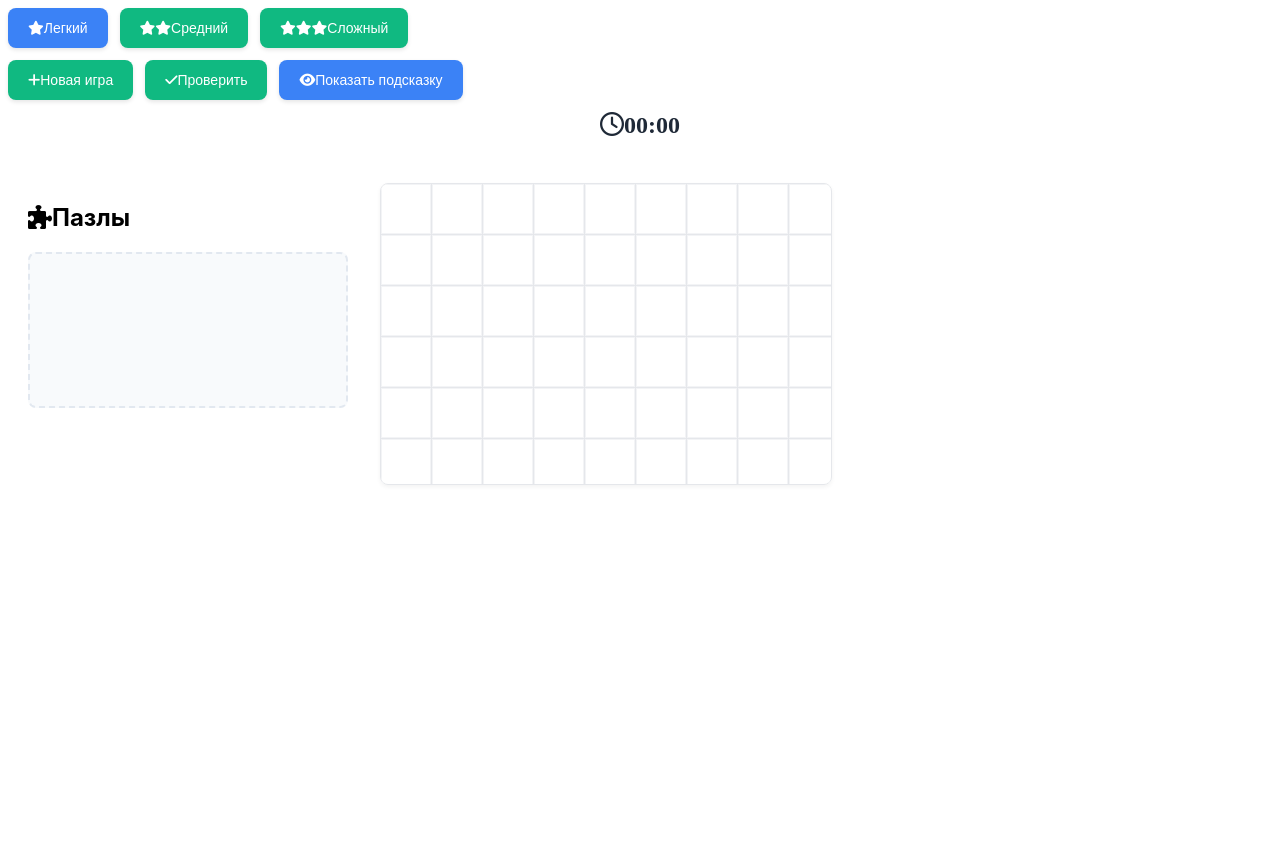
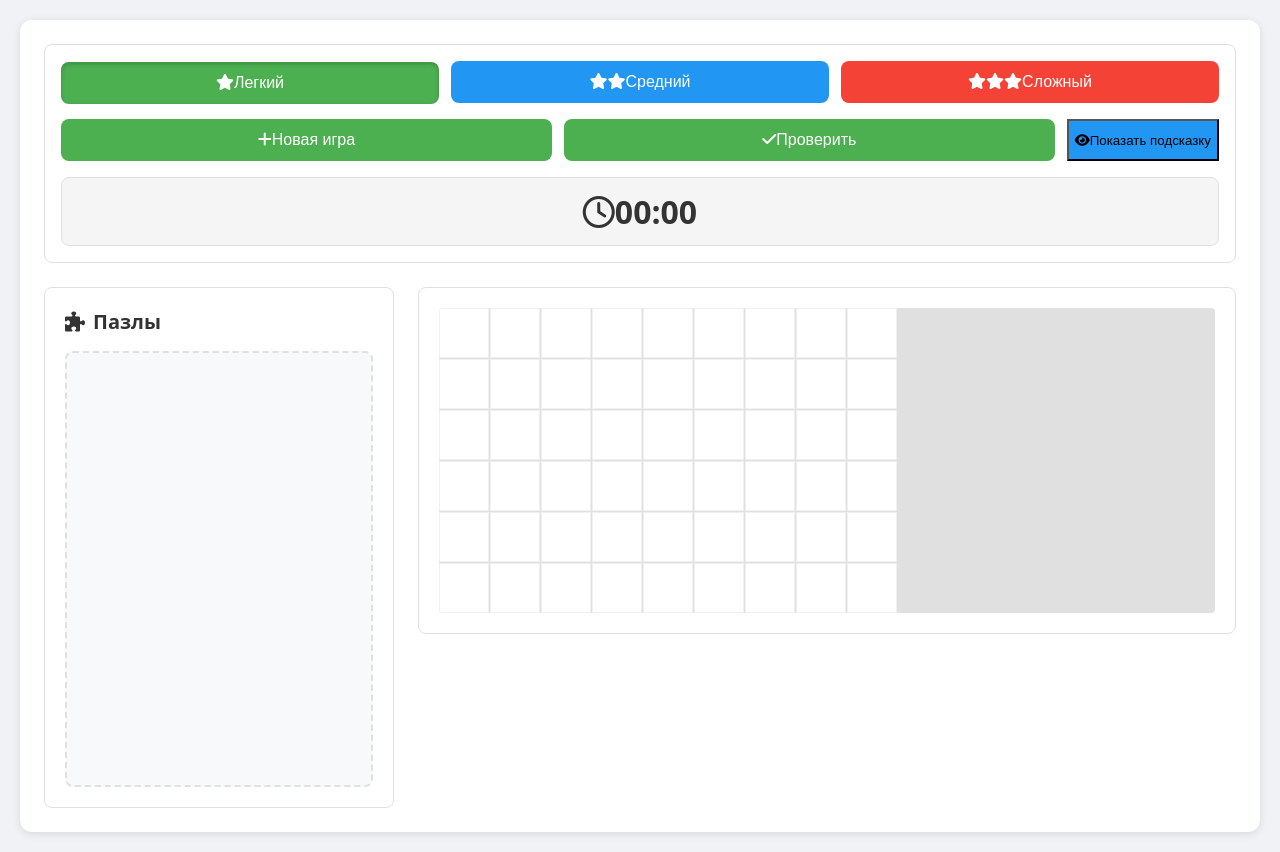
Before and after one commit to SNAcorp/shabalin, a FastAPI app: page /puzzle in a window 1280 px wide. Before the commit the page ends 485 px from the top, so only its background shows below. Run offline with FastAPI, Linux system fonts and the light colour scheme.

Commit message:
Innitial Commit

```diff
--- a/app/static/s.css
+++ b/app/static/s.css
@@ -1,121 +1,162 @@
-.game-wrapper {
-    display: flex;
-    gap: 2rem;
-    padding: 1.25rem;
-    font-family: 'Inter', system-ui, -apple-system, sans-serif;
+/* Основной контейнер */
+body {
+    background-color: #f0f2f5;
+    margin: 0;
+    padding: 20px;
+    min-height: 100vh;
+    font-family: system-ui, -apple-system, sans-serif;
 }
 
+.container {
+    max-width: 1200px;
+    margin: 0 auto;
+    background: white;
+    border-radius: 12px;
+    box-shadow: 0 2px 8px rgba(0,0,0,0.1);
+    padding: 24px;
+}
+
+/* Секция управления */
+.controls {
+    background: white;
+    padding: 16px;
+    border-radius: 8px;
+    margin-bottom: 24px;
+    display: flex;
+    flex-direction: column;
+    gap: 16px;
+    border: 1px solid #e0e0e0;
+}
+
+/* Кнопки сложности */
+.difficulty-buttons {
+    display: flex;
+    gap: 12px;
+}
+
+.difficulty-btn {
+    flex: 1;
+    padding: 12px;
+    border-radius: 8px;
+    border: none;
+    font-size: 16px;
+    font-weight: 500;
+    transition: all 0.2s ease;
+}
+
+.difficulty-btn[data-difficulty="e"] {
+    background-color: #4CAF50;
+    color: white;
+}
+
+.difficulty-btn[data-difficulty="m"] {
+    background-color: #2196F3;
+    color: white;
+}
+
+.difficulty-btn[data-difficulty="h"] {
+    background-color: #F44336;
+    color: white;
+}
+
+.difficulty-btn:hover {
+    transform: translateY(-2px);
+    box-shadow: 0 4px 8px rgba(0,0,0,0.1);
+}
+
+.difficulty-btn.selected {
+    box-shadow: inset 0 2px 4px rgba(0,0,0,0.2);
+    transform: translateY(1px);
+}
+
+/* Игровые кнопки */
+.game-controls {
+    display: flex;
+    gap: 12px;
+}
+
+.control-btn {
+    flex: 1;
+    padding: 12px 24px;
+    border-radius: 8px;
+    border: none;
+    font-size: 16px;
+    font-weight: 500;
+    background: #4CAF50;
+    color: white;
+    cursor: pointer;
+    transition: all 0.2s ease;
+}
+
+.control-btn:hover {
+    background: #45a049;
+    transform: translateY(-2px);
+    box-shadow: 0 4px 8px rgba(0,0,0,0.1);
+}
+
+#togglePreview {
+    background: #2196F3;
+}
+
+#togglePreview:hover {
+    background: #1976D2;
+}
+
+/* Таймер */
+.timer {
+    font-size: 32px;
+    font-weight: bold;
+    text-align: center;
+    color: #333;
+    padding: 12px;
+    background: #f5f5f5;
+    border-radius: 8px;
+    border: 1px solid #e0e0e0;
+}
+
+/* Основная игровая область */
+.game-wrapper {
+    display: grid;
+    grid-template-columns: 350px 1fr;
+    gap: 24px;
+    align-items: start;
+}
+
+/* Секция с пазлами */
 .tiles-section {
-    min-width: 320px;
-    max-width: 600px;
-    flex-shrink: 0;
+    background: white;
+    padding: 20px;
+    border-radius: 8px;
+    border: 1px solid #e0e0e0;
+}
+
+.tiles-section h2 {
+    margin: 0 0 16px 0;
+    color: #333;
+    font-size: 20px;
+    display: flex;
+    align-items: center;
+    gap: 8px;
 }
 
 .tiles-container {
-    min-height: 120px;
-    padding: 1rem;
-    border: 2px dashed #e2e8f0;
-    border-radius: 0.5rem;
-    margin-bottom: 1.25rem;
-    display: flex;
-    flex-wrap: wrap;
-    gap: 0.5rem;
-    background: #f8fafc;
-    transition: all 0.3s ease;
+    background: #f8f9fa;
+    border: 2px dashed #e0e0e0;
+    border-radius: 8px;
+    padding: 16px;
+    min-height: 400px;
+    display: grid;
+    grid-template-columns: repeat(auto-fill, minmax(50px, 1fr));
+    gap: 8px;
+    align-content: start;
 }
 
-.tiles-container:hover {
-    border-color: #94a3b8;
-    background: #f1f5f9;
-}
-
-.controls {
-    margin-bottom: 1.5rem;
-}
-
-.game-controls {
-    display: flex;
-    gap: 0.75rem;
-    margin: 0.75rem 0;
-}
-
-.difficulty-buttons {
-    display: flex;
-    gap: 0.75rem;
-    margin-bottom: 0.75rem;
-}
-
-.control-btn, .difficulty-btn, #togglePreview {
-    padding: 0.75rem 1.25rem;
-    border: none;
-    border-radius: 0.5rem;
-    cursor: pointer;
-    color: white;
-    font-size: 0.875rem;
-    font-weight: 500;
-    transition: all 0.3s ease;
-    display: flex;
-    align-items: center;
-    justify-content: center;
-    box-shadow: 0 2px 4px rgba(0, 0, 0, 0.1);
-}
-
-.control-btn, .difficulty-btn {
-    background-color: #10b981;
-}
-
-.control-btn:hover, .difficulty-btn:hover {
-    background-color: #059669;
-    transform: translateY(-1px);
-    box-shadow: 0 4px 6px rgba(0, 0, 0, 0.1);
-}
-
-#togglePreview {
-    background-color: #3b82f6;
-}
-
-#togglePreview:hover {
-    background-color: #2563eb;
-}
-
-#togglePreview.active {
-    background-color: #ef4444;
-}
-
-.difficulty-btn.selected {
-    background-color: #3b82f6;
-    position: relative;
-}
-
-.difficulty-btn.selected::after {
-    content: '';
-    position: absolute;
-    bottom: -4px;
-    left: 50%;
-    transform: translateX(-50%);
-    width: 40%;
-    height: 2px;
-    background-color: #white;
-    border-radius: 2px;
-}
-
-.timer {
-    font-size: 1.5rem;
-    font-weight: 700;
-    text-align: center;
-    margin: 0.75rem 0;
-    color: #1f2937;
-}
-
-.grid-container {
-    position: relative;
-    width: 450px;
-    height: 300px;
-    border: 1px solid #e5e7eb;
-    margin-bottom: 1.5rem;
-    border-radius: 0.5rem;
-    overflow: hidden;
-    box-shadow: 0 2px 4px rgba(0, 0, 0, 0.05);
+/* Сетка пазла */
+.grid-and-preview {
+    background: white;
+    padding: 20px;
+    border-radius: 8px;
+    border: 1px solid #e0e0e0;
 }
 
 .puzzle-grid {
@@ -123,75 +164,69 @@
     grid-template-columns: repeat(9, 50px);
     grid-template-rows: repeat(6, 50px);
     gap: 1px;
-    background: #e5e7eb;
+    background: #e0e0e0;
+    border-radius: 4px;
+    overflow: hidden;
 }
 
 .grid-cell {
-    width: 50px;
-    height: 50px;
-    background: #ffffff;
-    border: 1px solid #f3f4f6;
-    box-sizing: border-box;
+    background: white;
+    border: 1px solid #f0f0f0;
     transition: background-color 0.2s ease;
 }
 
 .grid-cell.highlight {
-    background-color: rgba(34, 197, 94, 0.2);
+    background: rgba(76, 175, 80, 0.2);
 }
 
+/* Пазлы */
 .tile {
     width: 50px;
     height: 50px;
     cursor: grab;
-    background-size: 450px 300px;
-    user-select: none;
-    border: 1px solid #e5e7eb;
-    box-sizing: border-box;
-    border-radius: 0.25rem;
+    border-radius: 4px;
     transition: transform 0.2s ease, box-shadow 0.2s ease;
 }
 
 .tile:hover {
     transform: scale(1.05);
-    box-shadow: 0 4px 6px rgba(0, 0, 0, 0.1);
+    box-shadow: 0 2px 8px rgba(0,0,0,0.1);
 }
 
 .tile.dragging {
-    opacity: 0.9;
+    transform: scale(1.1);
+    box-shadow: 0 8px 16px rgba(0,0,0,0.2);
+    opacity: 0.8;
     cursor: grabbing;
-    transform: scale(1.1);
-    box-shadow: 0 8px 16px rgba(0, 0, 0, 0.1);
 }
 
+/* Подсказка */
 .preview-image {
-    width: 450px;
-    height: 300px;
+    width: 100%;
+    max-width: 450px;
+    height: auto;
+    margin-top: 20px;
+    border-radius: 8px;
+    border: 1px solid #e0e0e0;
     display: none;
-    margin-bottom: 1.25rem;
-    border: 1px solid #e5e7eb;
-    border-radius: 0.5rem;
-    box-shadow: 0 4px 6px rgba(0, 0, 0, 0.1);
-}
-
-.grid-and-preview {
-    display: flex;
-    flex-direction: column;
 }
 
 /* Адаптивный дизайн */
 @media (max-width: 1024px) {
     .game-wrapper {
-        flex-direction: column;
+        grid-template-columns: 1fr;
     }
 
     .tiles-section {
-        min-width: 100%;
+        order: 2;
     }
 
-    .grid-container,
-    .preview-image {
-        width: 100%;
-        max-width: 450px;
-        margin: 0 auto 1.5rem;
+    .grid-and-preview {
+        order: 1;
+    }
+
+    .puzzle-grid {
+        max-width: 100%;
+        overflow-x: auto;
     }
 }
```
